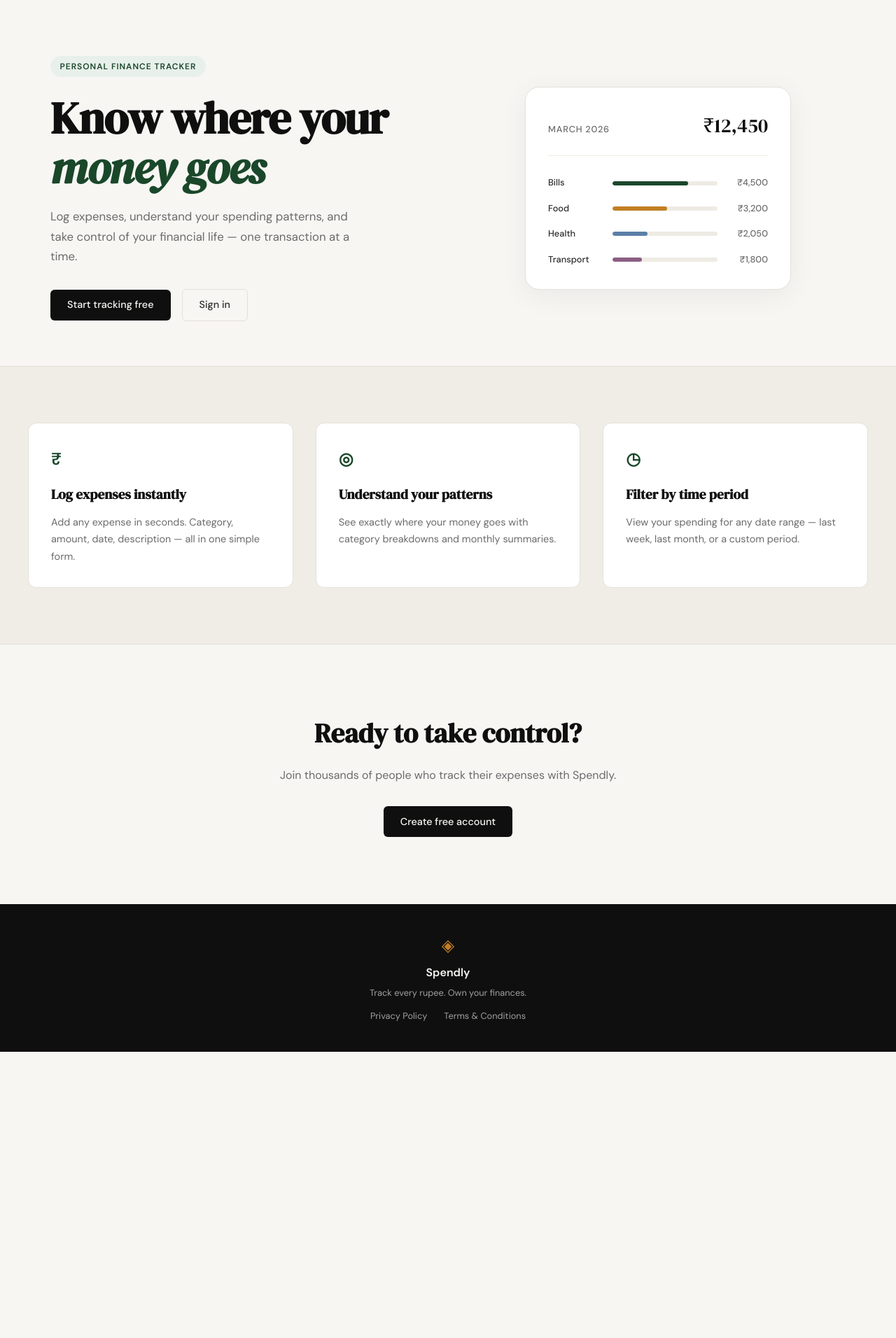
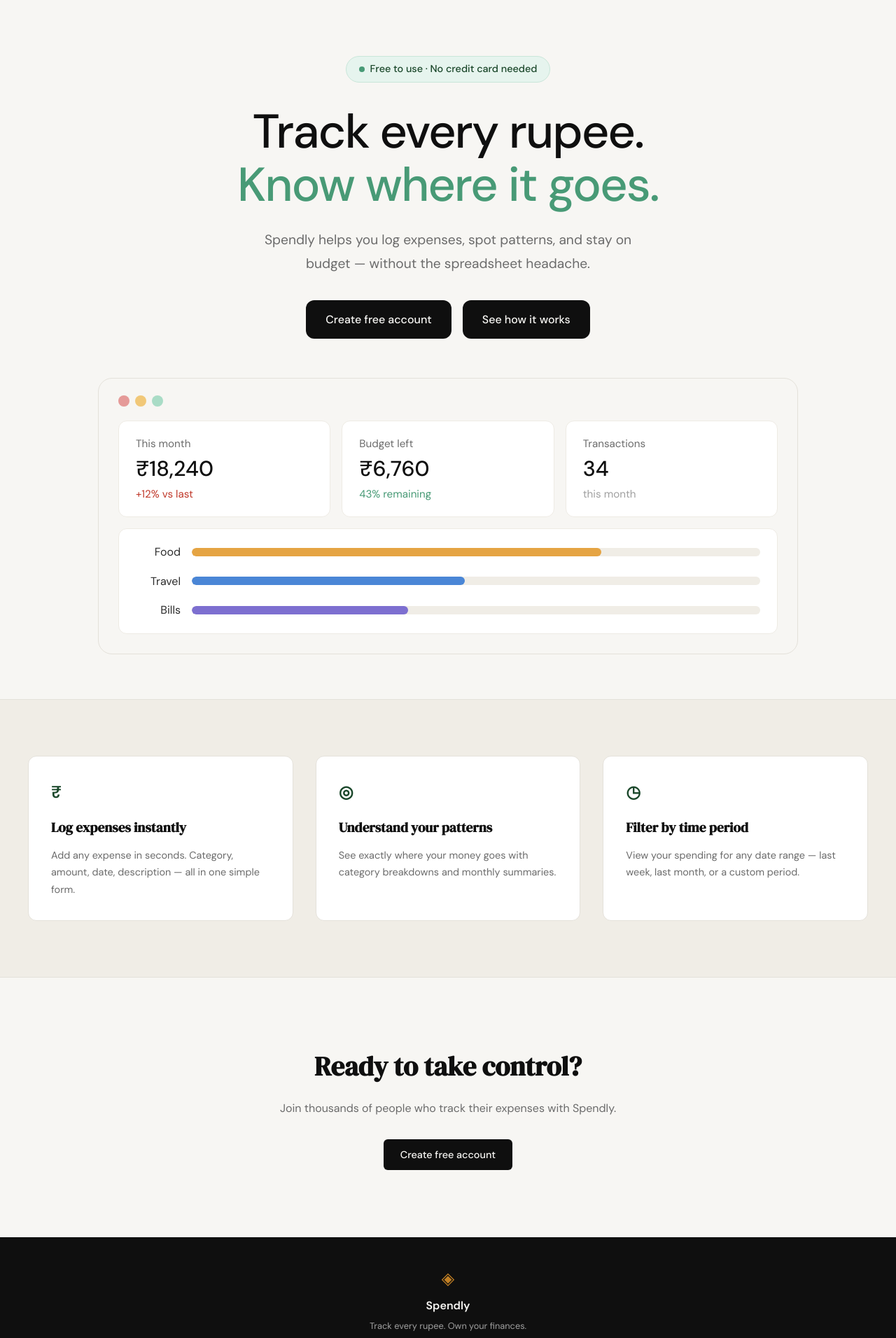
Before and after one commit to Aniket76/spendly, a Flask app: page / in a window 1280 px wide. Shown: the part 61-1973 px from the top of the page at 70% size. Before the commit the page ends 1564 px from the top, so only its background shows below. Run offline with Flask 3, Linux system fonts and the light colour scheme.

Commit message:
Redesign landing hero and add See how it works video modal
Co-Authored-By: Claude Sonnet 5.5 <noreply@anthropic.com>

```diff
--- a/static/css/style.css
+++ b/static/css/style.css
@@ -124,137 +124,261 @@ a { color: inherit; text-decoration: none; }
 /* ------------------------------------------------------------------ */
 
 .hero {
+    --hero-green: #489a76;
+    --hero-green-light: #e6f4ee;
+    --hero-green-border: #c9e6d9;
+
     padding: 5rem 2rem 4rem;
-    display: grid;
-    grid-template-columns: 1fr 1fr;
-    gap: 4rem;
-    align-items: center;
     max-width: var(--max-width);
     margin: 0 auto;
+    text-align: center;
+}
+
+.hero-inner {
+    display: flex;
+    flex-direction: column;
+    align-items: center;
 }
 
 .hero-badge {
-    display: inline-block;
-    background: var(--accent-light);
+    display: inline-flex;
+    align-items: center;
+    gap: 0.5rem;
+    background: var(--hero-green-light);
+    border: 1px solid var(--hero-green-border);
     color: var(--accent);
-    font-size: 0.75rem;
-    font-weight: 600;
-    letter-spacing: 0.08em;
-    text-transform: uppercase;
-    padding: 0.35rem 0.85rem;
+    font-size: 0.9rem;
+    font-weight: 500;
+    padding: 0.4rem 1.1rem;
     border-radius: 999px;
+    margin-bottom: 2rem;
+}
+
+.hero-badge-dot {
+    width: 8px;
+    height: 8px;
+    border-radius: 50%;
+    background: var(--hero-green);
+}
+
+.hero-title {
+    font-family: var(--font-body);
+    font-weight: 500;
+    font-size: clamp(2.5rem, 6vw, 4.25rem);
+    line-height: 1.12;
+    letter-spacing: -0.025em;
+    color: var(--ink);
     margin-bottom: 1.5rem;
 }
 
-.hero-title {
-    font-family: var(--font-display);
-    font-size: clamp(2.5rem, 5vw, 4rem);
-    line-height: 1.1;
-    letter-spacing: -0.02em;
-    color: var(--ink);
-    margin-bottom: 1.25rem;
-}
-
 .hero-title em {
-    font-style: italic;
-    color: var(--accent);
+    font-style: normal;
+    color: var(--hero-green);
 }
 
 .hero-subtitle {
-    font-size: 1.05rem;
+    font-size: 1.2rem;
     color: var(--ink-muted);
-    line-height: 1.7;
-    max-width: 460px;
-    margin-bottom: 2rem;
+    line-height: 1.75;
+    max-width: 560px;
+    margin-bottom: 2.25rem;
 }
 
 .hero-actions {
     display: flex;
+    flex-wrap: wrap;
+    justify-content: center;
     gap: 1rem;
-    align-items: center;
+}
+
+.hero-actions .btn-primary {
+    padding: 0.9rem 1.75rem;
+    font-size: 1rem;
+    border-radius: var(--radius-md);
 }
 
 /* ------------------------------------------------------------------ */
-/* Mock card (hero visual)                                             */
+/* Mock dashboard (hero visual)                                        */
 /* ------------------------------------------------------------------ */
 
 .hero-visual {
+    margin-top: 3.5rem;
     display: flex;
     justify-content: center;
 }
 
 .mock-card {
-    background: var(--paper-card);
+    background: var(--paper);
     border: 1px solid var(--border);
     border-radius: var(--radius-lg);
-    padding: 2rem;
+    padding: 1.5rem 1.75rem 1.75rem;
     width: 100%;
-    max-width: 380px;
-    box-shadow: 0 8px 40px rgba(0,0,0,0.06);
+    max-width: 1000px;
+    text-align: left;
 }
 
-.mock-card-header {
+.mock-dots {
     display: flex;
-    justify-content: space-between;
-    align-items: baseline;
-    margin-bottom: 1.75rem;
-    padding-bottom: 1.25rem;
-    border-bottom: 1px solid var(--border-soft);
+    gap: 0.5rem;
+    margin-bottom: 1.25rem;
 }
 
-.mock-label {
-    font-size: 0.8rem;
-    font-weight: 500;
-    color: var(--ink-muted);
-    text-transform: uppercase;
-    letter-spacing: 0.06em;
+.mock-dot {
+    width: 16px;
+    height: 16px;
+    border-radius: 50%;
 }
 
-.mock-total {
-    font-family: var(--font-display);
-    font-size: 1.75rem;
+.mock-dot-red { background: #e59a98; }
+.mock-dot-yellow { background: #f1c878; }
+.mock-dot-green { background: #a9dcc6; }
+
+.mock-stats {
+    display: grid;
+    grid-template-columns: repeat(3, 1fr);
+    gap: 1rem;
+    margin-bottom: 1rem;
+}
+
+.mock-stat {
+    display: flex;
+    flex-direction: column;
+    gap: 0.35rem;
+    background: var(--paper-card);
+    border: 1px solid var(--border-soft);
+    border-radius: var(--radius-md);
+    padding: 1.25rem 1.5rem;
+}
+
+.mock-stat-label {
+    font-size: 0.95rem;
+    color: var(--ink-muted);
+}
+
+.mock-stat-value {
+    font-size: 1.9rem;
+    font-weight: 500;
+    line-height: 1.2;
     color: var(--ink);
 }
 
-.mock-bars { display: flex; flex-direction: column; gap: 1rem; }
+.mock-stat-note {
+    font-size: 0.95rem;
+    color: var(--ink-faint);
+}
+
+.mock-stat-note.mock-negative { color: var(--danger); }
+.mock-stat-note.mock-positive { color: var(--hero-green, #489a76); }
+
+.mock-bars {
+    display: flex;
+    flex-direction: column;
+    gap: 1rem;
+    background: var(--paper-card);
+    border: 1px solid var(--border-soft);
+    border-radius: var(--radius-md);
+    padding: 1.25rem 1.5rem;
+}
 
 .mock-bar-row {
     display: grid;
-    grid-template-columns: 80px 1fr 60px;
+    grid-template-columns: 64px 1fr;
     align-items: center;
-    gap: 0.75rem;
+    gap: 1rem;
 }
 
 .mock-cat {
-    font-size: 0.8rem;
-    font-weight: 500;
+    font-size: 1rem;
     color: var(--ink-soft);
+    text-align: right;
 }
 
 .mock-bar-track {
-    height: 6px;
-    background: var(--border-soft);
+    height: 12px;
+    background: var(--paper-warm);
     border-radius: 999px;
     overflow: hidden;
 }
 
 .mock-bar {
     height: 100%;
-    background: var(--accent);
     border-radius: 999px;
     transition: width 0.6s ease;
 }
 
-.mock-bar-2 { background: var(--accent-2); }
-.mock-bar-3 { background: #5b7fa6; }
-.mock-bar-4 { background: #8b5e83; }
+.mock-bar-food { background: #e5a443; }
+.mock-bar-travel { background: #4a86d6; }
+.mock-bar-bills { background: #7d6fd0; }
 
-.mock-amt {
-    font-size: 0.8rem;
-    font-weight: 500;
-    color: var(--ink-muted);
-    text-align: right;
+/* ------------------------------------------------------------------ */
+/* Video modal                                                         */
+/* ------------------------------------------------------------------ */
+
+.modal {
+    position: fixed;
+    inset: 0;
+    z-index: 100;
+    display: flex;
+    align-items: center;
+    justify-content: center;
+    padding: 1.5rem;
+    background: rgba(15, 15, 15, 0.7);
 }
+
+.modal[hidden] { display: none; }
+
+.modal-content {
+    position: relative;
+    width: 100%;
+    max-width: 900px;
+    background: var(--ink);
+    border-radius: var(--radius-lg);
+    box-shadow: 0 8px 40px rgba(0, 0, 0, 0.3);
+    padding: 0.5rem;
+}
+
+.modal-close {
+    position: absolute;
+    top: -2.5rem;
+    right: 0;
+    width: 2rem;
+    height: 2rem;
+    display: flex;
+    align-items: center;
+    justify-content: center;
+    background: var(--paper-card);
+    color: var(--ink);
+    border: none;
+    border-radius: 50%;
+    font-size: 1.4rem;
+    line-height: 1;
+    cursor: pointer;
+    transition: background 0.2s, color 0.2s;
+}
+
+.modal-close:hover,
+.modal-close:focus-visible {
+    background: var(--accent-2);
+    color: var(--paper-card);
+}
+
+.video-frame {
+    position: relative;
+    aspect-ratio: 16 / 9;
+    border-radius: var(--radius-md);
+    overflow: hidden;
+    background: #000;
+}
+
+.video-frame iframe {
+    position: absolute;
+    inset: 0;
+    width: 100%;
+    height: 100%;
+    border: 0;
+}
+
+body.modal-open { overflow: hidden; }
 
 /* ------------------------------------------------------------------ */
 /* Buttons                                                             */
@@ -586,21 +710,21 @@ a { color: inherit; text-decoration: none; }
 /* ------------------------------------------------------------------ */
 
 @media (max-width: 900px) {
-    .hero {
-        grid-template-columns: 1fr;
-        text-align: center;
-    }
-
-    .hero-subtitle { max-width: 100%; }
-    .hero-actions { justify-content: center; }
-    .hero-visual { display: none; }
-
     .features-inner { grid-template-columns: 1fr; }
 }
 
 @media (max-width: 600px) {
     .nav-links a:not(.nav-cta) { display: none; }
     .hero { padding: 3rem 1rem 2rem; }
+    .hero-subtitle { font-size: 1.05rem; }
+    .hero-actions { width: 100%; flex-direction: column; }
+    .hero-actions .btn-primary { width: 100%; text-align: center; }
+    .hero-visual { margin-top: 2.5rem; }
+    .mock-card { padding: 1rem; }
+    .mock-stats { grid-template-columns: 1fr; gap: 0.75rem; }
+    .mock-stat { padding: 1rem 1.25rem; }
+    .mock-bars { padding: 1rem 1.25rem; }
+    .mock-bar-row { grid-template-columns: 52px 1fr; gap: 0.75rem; }
     .legal-section { padding: 2rem 1rem 3rem; }
     .legal-card { padding: 1.5rem; }
 }
--- a/static/js/main.js
+++ b/static/js/main.js
@@ -1 +1,44 @@
-// main.js — students will add JavaScript here as features are built
+// main.js
+
+// Landing page: "See how it works" video modal
+(function () {
+    var modal = document.getElementById('video-modal');
+    var frame = document.getElementById('video-frame');
+    var openBtn = document.querySelector('[data-video-open]');
+    if (!modal || !frame || !openBtn) return;
+
+    var closeBtn = modal.querySelector('[data-video-close]');
+
+    function openModal() {
+        var id = openBtn.getAttribute('data-video-id');
+        var iframe = document.createElement('iframe');
+        iframe.src = 'https://www.youtube-nocookie.com/embed/' +
+            encodeURIComponent(id) + '?autoplay=1&rel=0';
+        iframe.title = 'How Spendly works';
+        iframe.allow = 'autoplay; encrypted-media; picture-in-picture; fullscreen';
+        iframe.allowFullscreen = true;
+        frame.appendChild(iframe);
+
+        modal.hidden = false;
+        document.body.classList.add('modal-open');
+        closeBtn.focus();
+    }
+
+    function closeModal() {
+        if (modal.hidden) return;
+        // Removing the iframe stops playback and audio immediately.
+        frame.innerHTML = '';
+        modal.hidden = true;
+        document.body.classList.remove('modal-open');
+        openBtn.focus();
+    }
+
+    openBtn.addEventListener('click', openModal);
+    closeBtn.addEventListener('click', closeModal);
+    modal.addEventListener('click', function (e) {
+        if (e.target === modal) closeModal();
+    });
+    document.addEventListener('keydown', function (e) {
+        if (e.key === 'Escape') closeModal();
+    });
+})();
--- a/templates/landing.html
+++ b/templates/landing.html
@@ -6,62 +6,66 @@
 
 <section class="hero">
     <div class="hero-inner">
-        <div class="hero-badge">Personal Finance Tracker</div>
+        <div class="hero-badge"><span class="hero-badge-dot"></span>Free to use · No credit card needed</div>
         <h1 class="hero-title">
-            Know where your<br>
-            <em>money goes</em>
+            Track every rupee.<br>
+            <em>Know where it goes.</em>
         </h1>
         <p class="hero-subtitle">
-            Log expenses, understand your spending patterns,
-            and take control of your financial life —
-            one transaction at a time.
+            Spendly helps you log expenses, spot patterns, and stay on budget —
+            without the spreadsheet headache.
         </p>
         <div class="hero-actions">
-            <a href="{{ url_for('register') }}" class="btn-primary">Start tracking free</a>
-            <a href="{{ url_for('login') }}" class="btn-ghost">Sign in</a>
+            <a href="{{ url_for('register') }}" class="btn-primary">Create free account</a>
+            <button type="button" class="btn-primary" data-video-open
+                    data-video-id="jNQXAC9IVRw" aria-haspopup="dialog"
+                    aria-controls="video-modal">See how it works</button>
         </div>
     </div>
+
     <div class="hero-visual">
         <div class="mock-card">
-            <div class="mock-card-header">
-                <span class="mock-label">March 2026</span>
-                <span class="mock-total">₹12,450</span>
+            <div class="mock-dots" aria-hidden="true">
+                <span class="mock-dot mock-dot-red"></span>
+                <span class="mock-dot mock-dot-yellow"></span>
+                <span class="mock-dot mock-dot-green"></span>
+            </div>
+            <div class="mock-stats">
+                <div class="mock-stat">
+                    <span class="mock-stat-label">This month</span>
+                    <span class="mock-stat-value">₹18,240</span>
+                    <span class="mock-stat-note mock-negative">+12% vs last</span>
+                </div>
+                <div class="mock-stat">
+                    <span class="mock-stat-label">Budget left</span>
+                    <span class="mock-stat-value">₹6,760</span>
+                    <span class="mock-stat-note mock-positive">43% remaining</span>
+                </div>
+                <div class="mock-stat">
+                    <span class="mock-stat-label">Transactions</span>
+                    <span class="mock-stat-value">34</span>
+                    <span class="mock-stat-note">this month</span>
+                </div>
             </div>
             <div class="mock-bars">
                 <div class="mock-bar-row">
-                    <span class="mock-cat">Bills</span>
-                    <div class="mock-bar-track">
-                        <div class="mock-bar" style="width: 72%"></div>
-                    </div>
-                    <span class="mock-amt">₹4,500</span>
+                    <span class="mock-cat">Food</span>
+                    <div class="mock-bar-track"><div class="mock-bar mock-bar-food" style="width: 72%"></div></div>
                 </div>
                 <div class="mock-bar-row">
-                    <span class="mock-cat">Food</span>
-                    <div class="mock-bar-track">
-                        <div class="mock-bar mock-bar-2" style="width: 52%"></div>
-                    </div>
-                    <span class="mock-amt">₹3,200</span>
+                    <span class="mock-cat">Travel</span>
+                    <div class="mock-bar-track"><div class="mock-bar mock-bar-travel" style="width: 48%"></div></div>
                 </div>
                 <div class="mock-bar-row">
-                    <span class="mock-cat">Health</span>
-                    <div class="mock-bar-track">
-                        <div class="mock-bar mock-bar-3" style="width: 33%"></div>
-                    </div>
-                    <span class="mock-amt">₹2,050</span>
-                </div>
-                <div class="mock-bar-row">
-                    <span class="mock-cat">Transport</span>
-                    <div class="mock-bar-track">
-                        <div class="mock-bar mock-bar-4" style="width: 28%"></div>
-                    </div>
-                    <span class="mock-amt">₹1,800</span>
+                    <span class="mock-cat">Bills</span>
+                    <div class="mock-bar-track"><div class="mock-bar mock-bar-bills" style="width: 38%"></div></div>
                 </div>
             </div>
         </div>
     </div>
 </section>
 
-<section class="features">
+<section class="features" id="features">
     <div class="features-inner">
         <div class="feature-card">
             <div class="feature-icon">₹</div>
@@ -89,4 +93,13 @@
     </div>
 </section>
 
+<div class="modal" id="video-modal" role="dialog" aria-modal="true"
+     aria-label="How Spendly works" hidden>
+    <div class="modal-content">
+        <button type="button" class="modal-close" data-video-close
+                aria-label="Close video">&times;</button>
+        <div class="video-frame" id="video-frame"></div>
+    </div>
+</div>
+
 {% endblock %}
```
